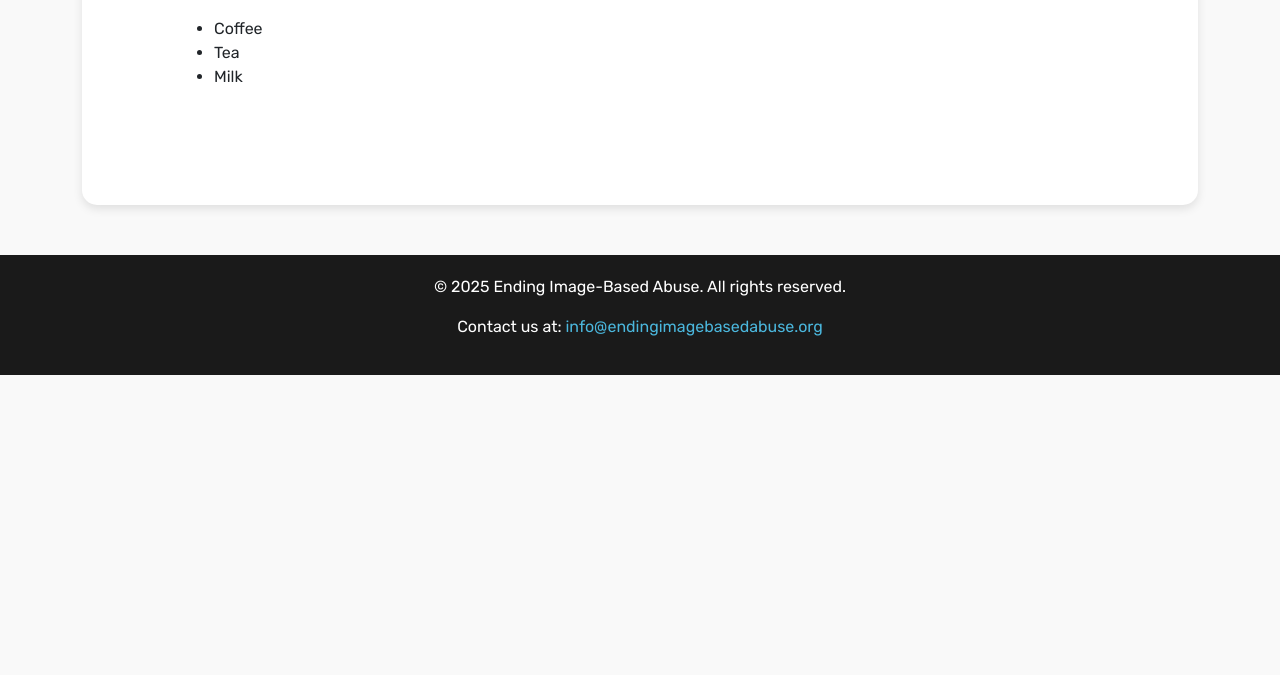
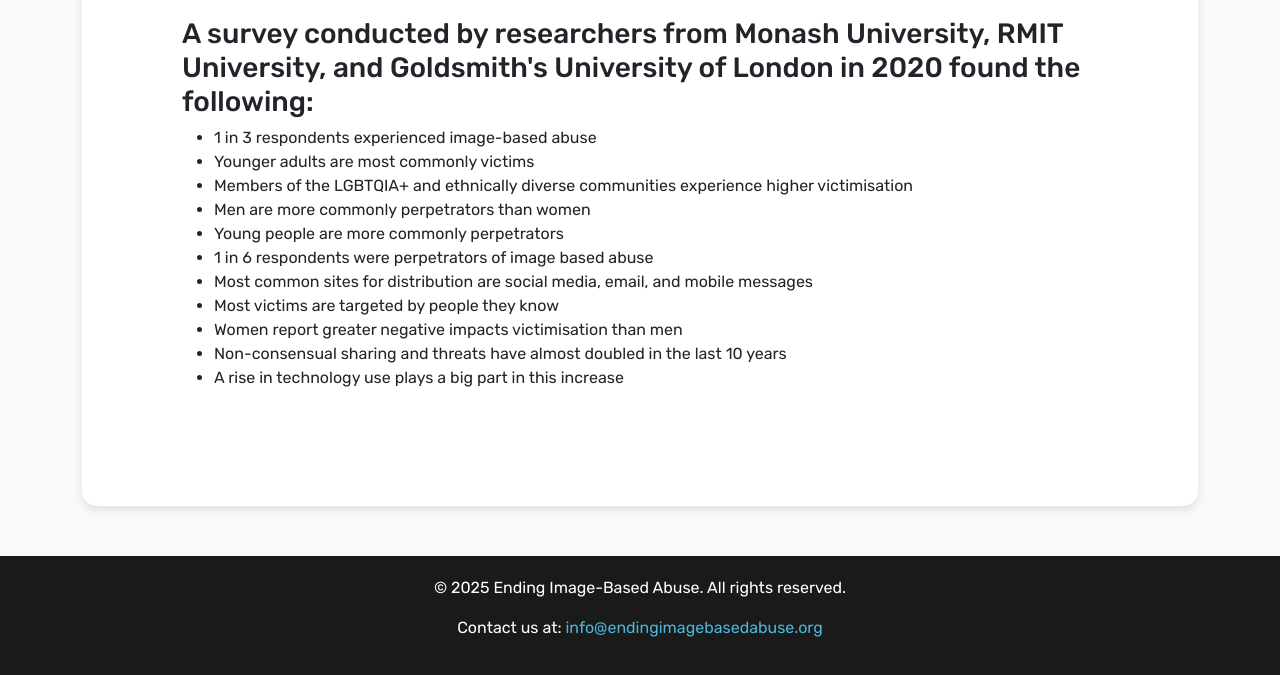
Before and after one commit to Aqua130/EIBA, a plain HTML site: page statistics.html in a window 1280 px wide. Shown: the part 191-866 px from the top of the page. Before the commit the page ends 800 px from the top, so only its background shows below. Drawn offline with nearby package versions, Linux system fonts and the light colour scheme.

Commit message:
Update statistics.html

```diff
--- a/statistics.html
+++ b/statistics.html
@@ -147,10 +147,19 @@
 <div class="container">
     <div class="about-section">
         <h2>Statistics</h2>
+        <h3>A survey conducted by researchers from Monash University, RMIT University, and Goldsmith's University of London in 2020 found the following:</h3>
         <ul>
-            <li>Coffee</li>
-            <li>Tea</li>
-            <li>Milk</li>
+            <li> 1 in 3 respondents experienced image-based abuse </li>
+	        <li>Younger adults are most commonly victims</li>
+	        <li>Members of the LGBTQIA+ and ethnically diverse communities experience higher victimisation</li>
+	        <li>Men are more commonly perpetrators than women</li>
+	        <li>Young people are more commonly perpetrators</li>
+        	<li>1 in 6 respondents were perpetrators of image based abuse</li>
+        	<li>Most common sites for distribution are social media, email, and mobile messages</li>
+        	<li>Most victims are targeted by people they know</li>
+        	<li>Women report greater negative impacts victimisation than men</li>
+        	<li>Non-consensual sharing and threats have almost doubled in the last 10 years</li>
+            <li>A rise in technology use plays a big part in this increase</li>
         </ul>
     </div>
 </div>
```
